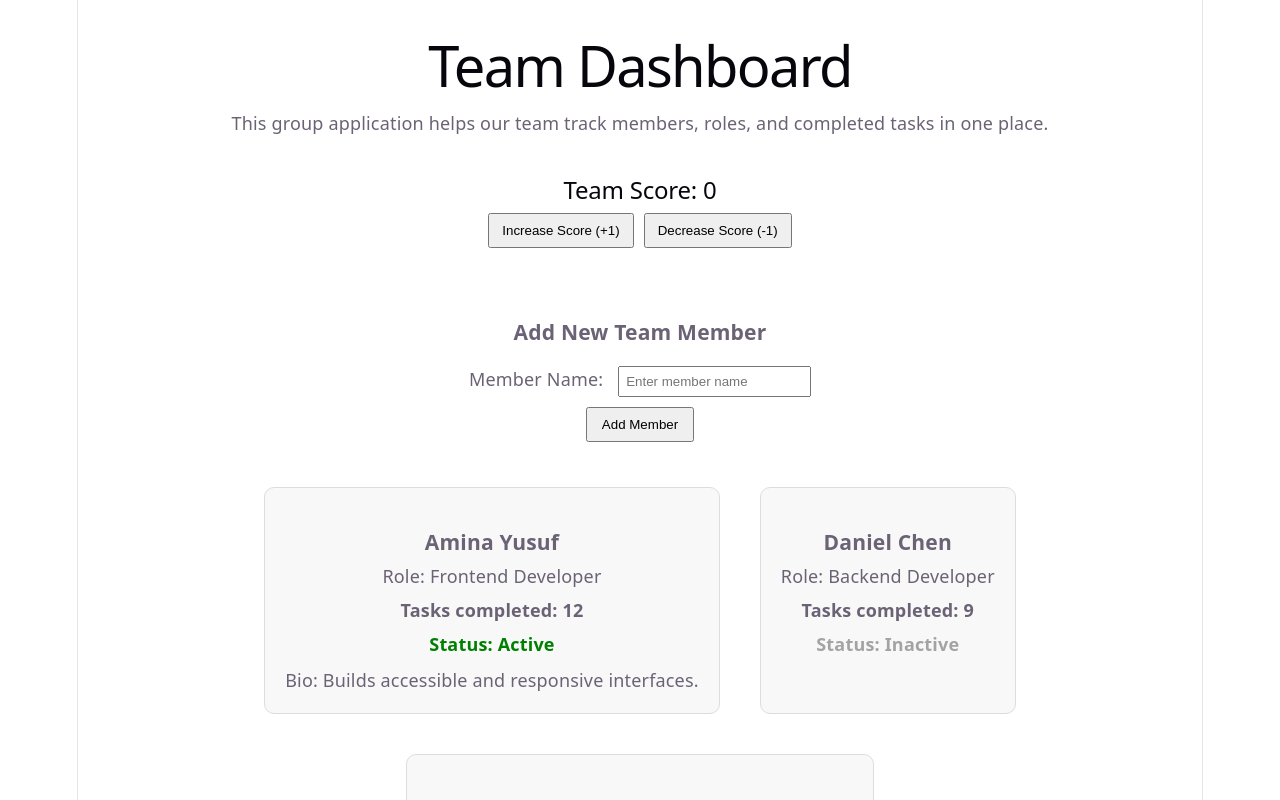
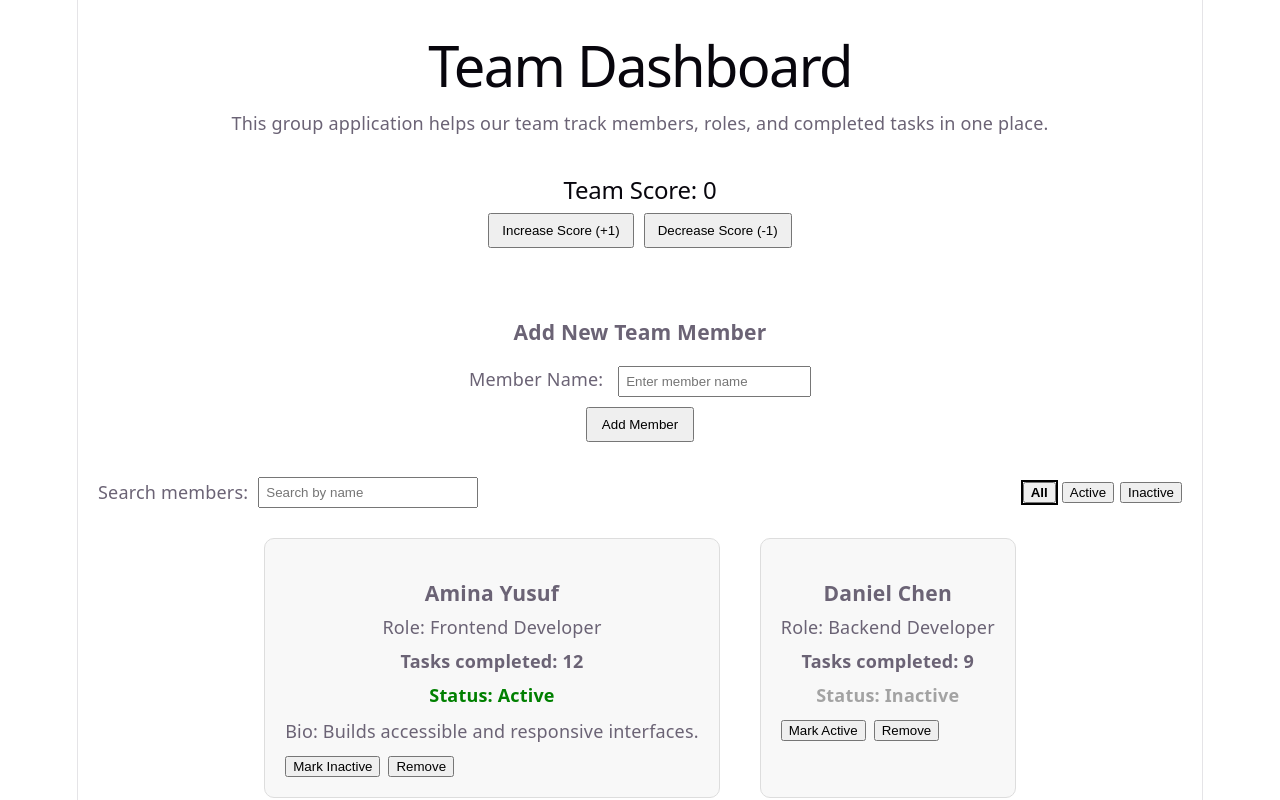
Before and after one commit to emery-bughunter/react_coding_project-, a React (Vite) app in the folder my-app/: page / in a window 1280 px wide. Shown: the top 800 px of the page. Built offline with nearby package versions, Linux system fonts and the light colour scheme.

Commit message:
Complete Task 4 by Matthew Ainomugisha

```diff
--- a/my-app/src/MemberCard.css
+++ b/my-app/src/MemberCard.css
@@ -1,4 +1,6 @@
 /* Author: Betelhem Feleke Chelebo — tasks 21–29 */
+
+/* Author: Matthew Ainomugisha — tasks 41–50 */
 
 .member-card {
   padding: 20px;
@@ -45,3 +47,9 @@
     padding: 15px;
   }
 }
+
+.member-actions {
+  display: flex;
+  gap: 8px;
+  margin-top: 12px;
+}
--- a/my-app/src/MemberCard.tsx
+++ b/my-app/src/MemberCard.tsx
@@ -1,23 +1,30 @@
 // Author: Igor Noel  — tasks 10–20: reusable typed MemberCard component
 
 // Author: Betelhem Feleke Chelebo — tasks 21–28
+// Author: Matthew Ainomugisha — tasks 41–50: callback props and member actions
 
 import "./MemberCard.css";
 
 interface MemberCardProps {
+  id: number;
   name: string;
   role: string;
   tasksCompleted: number;
   isActive: boolean;
   bio?: string;
+  onRemove: (memberId: number) => void;
+  onToggleStatus: (memberId: number) => void;
 }
 
 function MemberCard({
+  id,
   name,
   role,
   tasksCompleted = 0,
   isActive,
   bio,
+  onRemove,
+  onToggleStatus,
 }: MemberCardProps) {
   return (
     <div className="member-card team-member">
@@ -34,6 +41,15 @@ function MemberCard({
       </p>
 
       {bio && <p className="member-bio">Bio: {bio}</p>}
+
+      <div className="member-actions">
+        <button type="button" onClick={() => onToggleStatus(id)}>
+          Mark {isActive ? "Inactive" : "Active"}
+        </button>
+        <button type="button" onClick={() => onRemove(id)}>
+          Remove
+        </button>
+      </div>
     </div>
   );
 }
--- a/my-app/src/TeamDashboard.css
+++ b/my-app/src/TeamDashboard.css
@@ -1,4 +1,6 @@
 /* Author: Betelhem Feleke Chelebo — tasks 29–30 */
+
+/* Author: Matthew Ainomugisha — tasks 41–50 */
 
 .dashboard {
   padding: 20px;
@@ -30,3 +32,40 @@
     align-items: stretch;
   }
 }
+
+.member-controls {
+  align-items: center;
+  display: flex;
+  flex-wrap: wrap;
+  gap: 10px;
+  margin: 20px 0;
+}
+
+.member-controls input {
+  min-width: 220px;
+  padding: 6px;
+}
+
+.filter-controls {
+  display: flex;
+  gap: 6px;
+  margin-left: auto;
+}
+
+.selected-filter {
+  font-weight: bold;
+  outline: 2px solid currentColor;
+}
+
+.empty-members {
+  grid-column: 1 / -1;
+}
+
+@media (max-width: 600px) {
+  .member-controls,
+  .filter-controls {
+    align-items: stretch;
+    flex-direction: column;
+    margin-left: 0;
+  }
+}
--- a/my-app/src/TeamDashboard.tsx
+++ b/my-app/src/TeamDashboard.tsx
@@ -3,11 +3,13 @@
 // Author: Igor Noel — tasks 10–20: reusable typed MemberCard component
 // Author: Betelhem Feleke Chelebo — tasks 21–30: styling and responsive dashboard
 // Author :emery Barame -task 31-40 :React State, Events, and Forms with TypeScrip
+// Author: Matthew Ainomugisha — tasks 41–50: member state and component communication
 import React, { useState } from "react";
 import MemberCard from "./MemberCard";
 import "./TeamDashboard.css";
 
-interface TeamMember {
+export interface TeamMember {
+  id: number;
   name: string;
   role: string;
   tasksCompleted: number;
@@ -15,8 +17,9 @@ interface TeamMember {
   bio?: string;
 }
 
-const members: TeamMember[] = [
+const initialMembers: TeamMember[] = [
   {
+    id: 1,
     name: "Amina Yusuf",
     role: "Frontend Developer",
     tasksCompleted: 12,
@@ -24,12 +27,14 @@ const members: TeamMember[] = [
     bio: "Builds accessible and responsive interfaces.",
   },
   {
+    id: 2,
     name: "Daniel Chen",
     role: "Backend Developer",
     tasksCompleted: 9,
     isActive: false,
   },
   {
+    id: 3,
     name: "Sofia Martin",
     role: "Product Designer",
     tasksCompleted: 15,
@@ -39,12 +44,15 @@ const members: TeamMember[] = [
 ];
 
 function TeamDashboard() {
+  const [members, setMembers] = useState<TeamMember[]>(initialMembers);
   // 1. useState Hook (Typed): numeric state variable named teamScore
   const [teamScore, setTeamScore] = useState<number>(0);
 
   // 6. String State: state variable to store a new member's name
   const [newMemberName, setNewMemberName] = useState<string>("");
   const [submittedName, setSubmittedName] = useState<string>("");
+  const [memberFilter, setMemberFilter] = useState<"all" | "active" | "inactive">("all");
+  const [searchTerm, setSearchTerm] = useState<string>("");
 
   // 3 & 4. Update State & Functional Updates (Increase teamScore by 1)
   const handleIncrease = () => {
@@ -64,10 +72,52 @@ function TeamDashboard() {
   // 9 & 10. Form Submission (Typed), prevent default, use input
   const handleSubmit = (e: React.FormEvent<HTMLFormElement>) => {
     e.preventDefault();
-    console.log("Submitted member name:", newMemberName);
-    setSubmittedName(newMemberName);
+    const trimmedName = newMemberName.trim();
+
+    if (!trimmedName) {
+      return;
+    }
+
+    const newMember: TeamMember = {
+      id: Date.now(),
+      name: trimmedName,
+      role: "Team Member",
+      tasksCompleted: 0,
+      isActive: true,
+    };
+
+    setMembers((currentMembers) => [...currentMembers, newMember]);
+    setSubmittedName(trimmedName);
     setNewMemberName("");
   };
+
+  const handleRemove = (memberId: number) => {
+    setMembers((currentMembers) =>
+      currentMembers.filter((member) => member.id !== memberId),
+    );
+  };
+
+  const handleToggleStatus = (memberId: number) => {
+    setMembers((currentMembers) =>
+      currentMembers.map((member) =>
+        member.id === memberId
+          ? { ...member, isActive: !member.isActive }
+          : member,
+      ),
+    );
+  };
+
+  const visibleMembers = members.filter((member) => {
+    const matchesFilter =
+      memberFilter === "all" ||
+      (memberFilter === "active" && member.isActive) ||
+      (memberFilter === "inactive" && !member.isActive);
+    const matchesSearch = member.name
+      .toLowerCase()
+      .includes(searchTerm.toLowerCase());
+
+    return matchesFilter && matchesSearch;
+  });
 
   return (
     <div className="dashboard">
@@ -115,10 +165,44 @@ function TeamDashboard() {
         )}
       </div>
 
+      <div className="member-controls">
+        <label htmlFor="member-search">Search members: </label>
+        <input
+          id="member-search"
+          type="search"
+          value={searchTerm}
+          onChange={(e: React.ChangeEvent<HTMLInputElement>) =>
+            setSearchTerm(e.target.value)
+          }
+          placeholder="Search by name"
+        />
+        <div className="filter-controls" aria-label="Filter members">
+          {(["all", "active", "inactive"] as const).map((filter) => (
+            <button
+              key={filter}
+              type="button"
+              className={memberFilter === filter ? "selected-filter" : ""}
+              onClick={() => setMemberFilter(filter)}
+            >
+              {filter[0].toUpperCase() + filter.slice(1)}
+            </button>
+          ))}
+        </div>
+      </div>
+
       <div className="member-grid">
-        {members.map((member) => (
-          <MemberCard key={member.name} {...member} />
-        ))}
+        {visibleMembers.length > 0 ? (
+          visibleMembers.map((member) => (
+            <MemberCard
+              key={member.id}
+              {...member}
+              onRemove={handleRemove}
+              onToggleStatus={handleToggleStatus}
+            />
+          ))
+        ) : (
+          <p className="empty-members">No members match your search or filter.</p>
+        )}
       </div>
     </div>
   );
```
